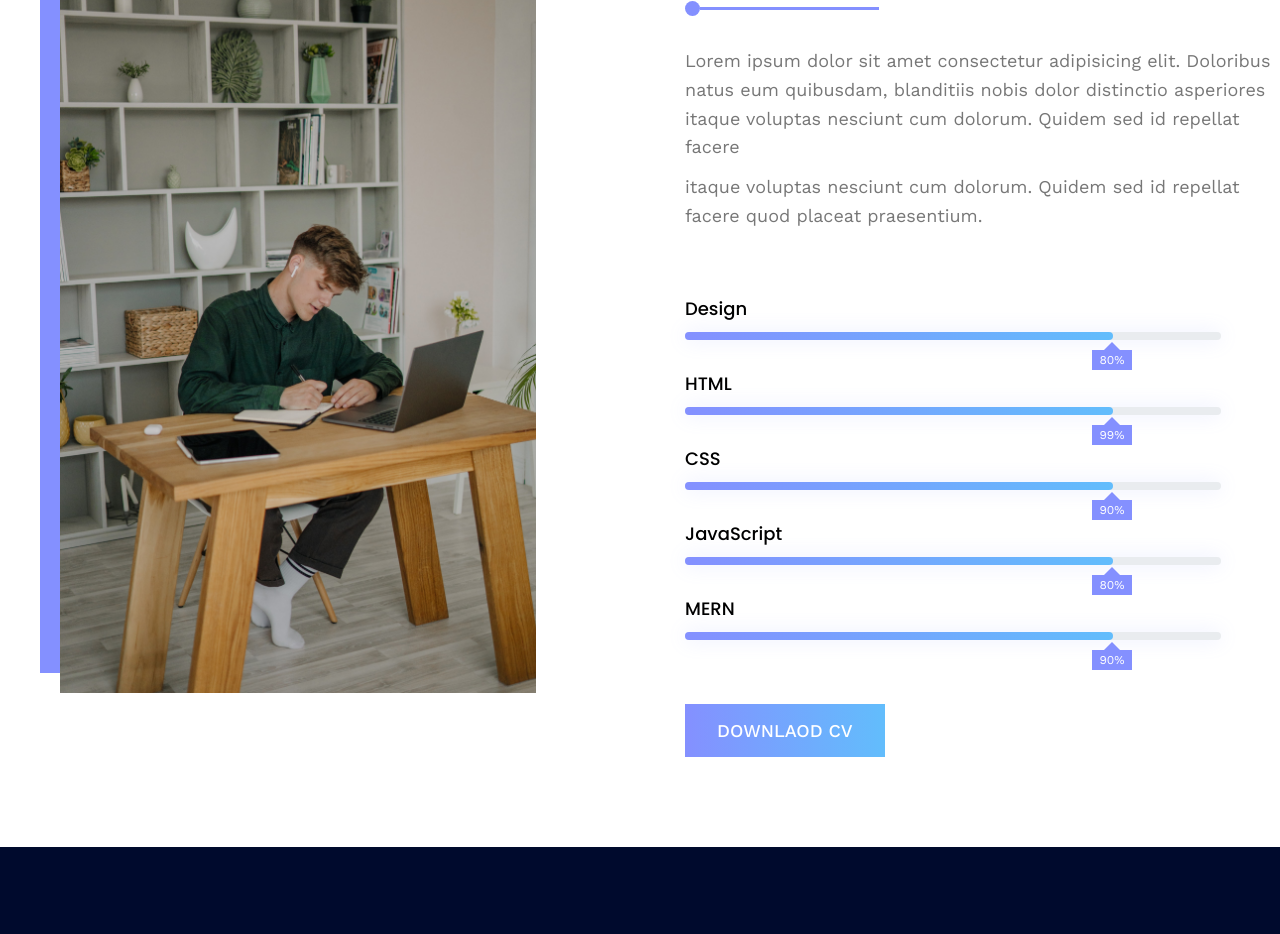
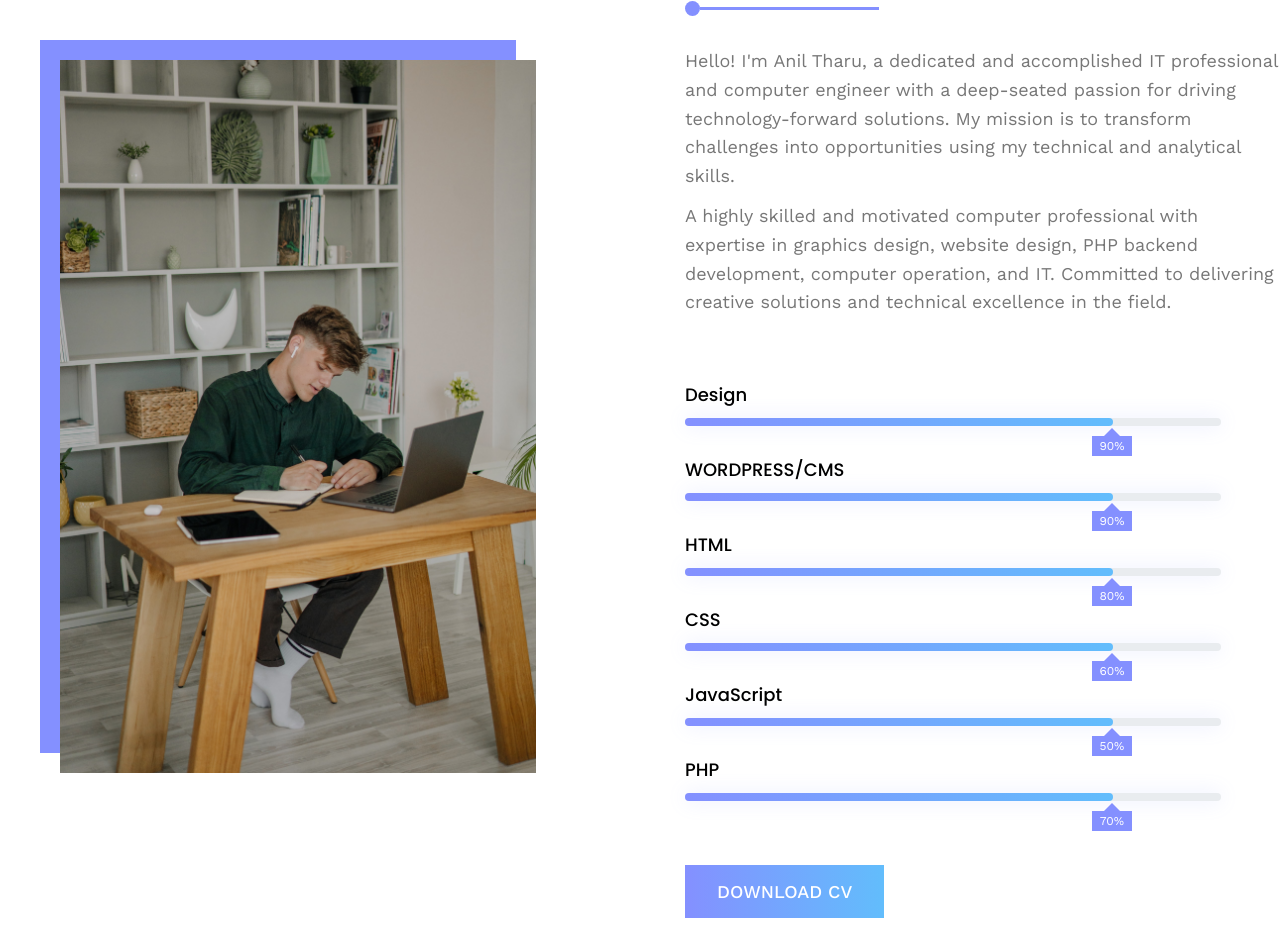
Before and after one commit to aniltharu/AnilTharu, a plain HTML site: page about.html in a window 1280 px wide. Shown: the part 275-1209 px from the top of the page. Drawn offline with nearby package versions, Linux system fonts and the light colour scheme.

Commit message:
Update about.html

```diff
--- a/about.html
+++ b/about.html
@@ -70,51 +70,57 @@
         <div class="bio-data">
           <h2 class="common-heading">my bio-data</h2>
           <p>
-            Lorem ipsum dolor sit amet consectetur adipisicing elit. Doloribus
-            natus eum quibusdam, blanditiis nobis dolor distinctio asperiores
-            itaque voluptas nesciunt cum dolorum. Quidem sed id repellat facere
+            Hello! I'm Anil Tharu, a dedicated and accomplished IT professional and computer engineer with a deep-seated passion for driving technology-forward solutions.
+            My mission is to transform challenges into opportunities using my technical and analytical skills.
+
           </p>
           <br />
           <p>
-            itaque voluptas nesciunt cum dolorum. Quidem sed id repellat facere
-            quod placeat praesentium.
+         A highly skilled and motivated computer professional with expertise in graphics design, website design, PHP backend development, computer operation, and IT.
+            Committed to delivering creative solutions and technical excellence in the field.
           </p>
 
           <div class="bio-data-stats">
             <div class="bio-stats">
               <h3>Design</h3>
               <div class="bio-progress-bar">
-                <span>80%</span>
+                <span>90%</span>
+              </div>
+            </div>
+            <div class="bio-stats">
+              <h3>WORDPRESS/CMS</h3>
+              <div class="bio-progress-bar">
+                <span>90%</span>
               </div>
             </div>
             <div class="bio-stats">
               <h3>HTML</h3>
               <div class="bio-progress-bar">
-                <span>99%</span>
+                <span>80%</span>
               </div>
             </div>
             <div class="bio-stats">
               <h3>CSS</h3>
               <div class="bio-progress-bar">
-                <span>90%</span>
+                <span>60%</span>
               </div>
             </div>
             <div class="bio-stats">
               <h3>JavaScript</h3>
               <div class="bio-progress-bar">
-                <span>80%</span>
+                <span>50%</span>
               </div>
             </div>
             <div class="bio-stats">
-              <h3>MERN</h3>
+              <h3>PHP</h3></h3>
               <div class="bio-progress-bar">
-                <span>90%</span>
+                <span>70%</span>
               </div>
             </div>
           </div>
 
           <div class="bio-data-btn">
-            <a href="#" class="btn"> Downlaod CV </a>
+            <a href="https://drive.google.com/file/d/19HXL5nphlc22PI9XB9OjrVGV3NqKSnsu/view" class="btn"> Download CV </a>
           </div>
         </div>
       </div>
@@ -236,7 +242,7 @@
 
         <div class="f-credits">
           <p>
-           Copyright ©2024 All rights reserved | Design ❤ by Tharu Anil
+           Copyright ©2024 Anil Tharu|All rights reserved
           </p>
         </div>
       </div>
```
